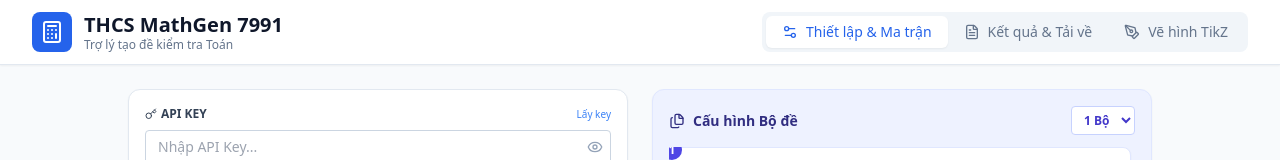
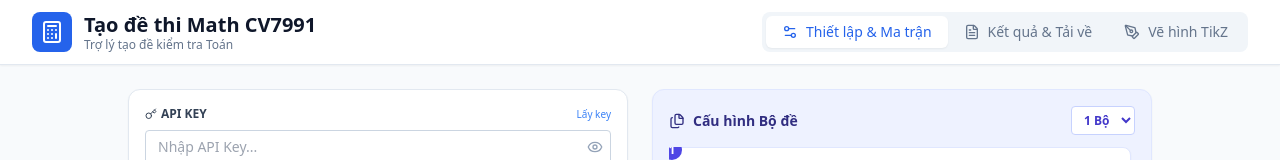
Before and after one commit to goalkeppertanbinh-collab/tao-de-thi-online, a React (Vite) app: page / in a window 1280 px wide. Shown: the top 160 px of the page. Built offline with nearby package versions, Linux system fonts and the light colour scheme.

Commit message:
Update App.tsx

```diff
--- a/App.tsx
+++ b/App.tsx
@@ -50,7 +50,7 @@ const App: React.FC = () => {
         <div className="max-w-7xl mx-auto px-4 sm:px-6 lg:px-8 h-16 flex items-center justify-between">
           <div className="flex items-center gap-3">
             <div className="bg-blue-600 p-2 rounded-lg"><Calculator className="w-6 h-6 text-white" /></div>
-            <div><h1 className="text-xl font-bold text-slate-900 leading-tight">THCS MathGen 7991</h1><p className="text-xs text-slate-500 font-medium">Trợ lý tạo đề kiểm tra Toán</p></div>
+            <div><h1 className="text-xl font-bold text-slate-900 leading-tight">Tạo đề thi Math CV7991</h1><p className="text-xs text-slate-500 font-medium">Trợ lý tạo đề kiểm tra Toán</p></div>
           </div>
 
           <div className="flex bg-slate-100 p-1 rounded-lg">
```
